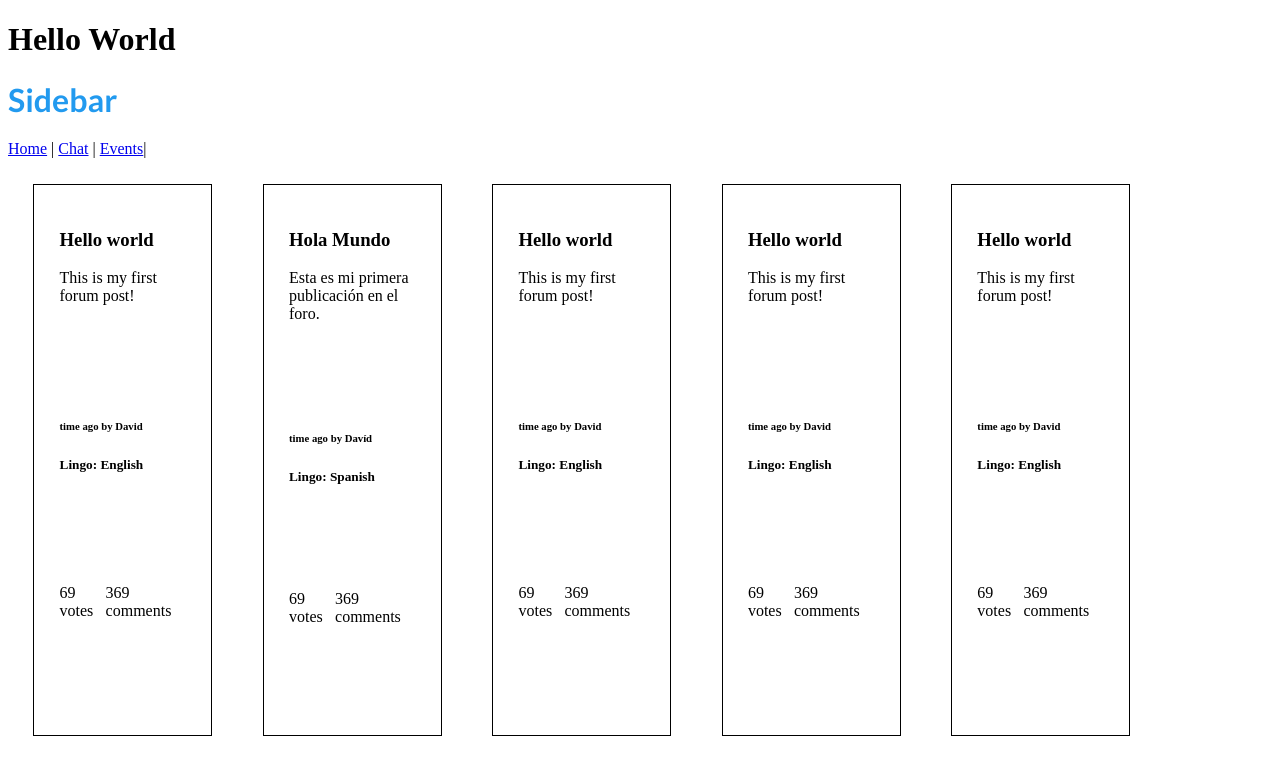
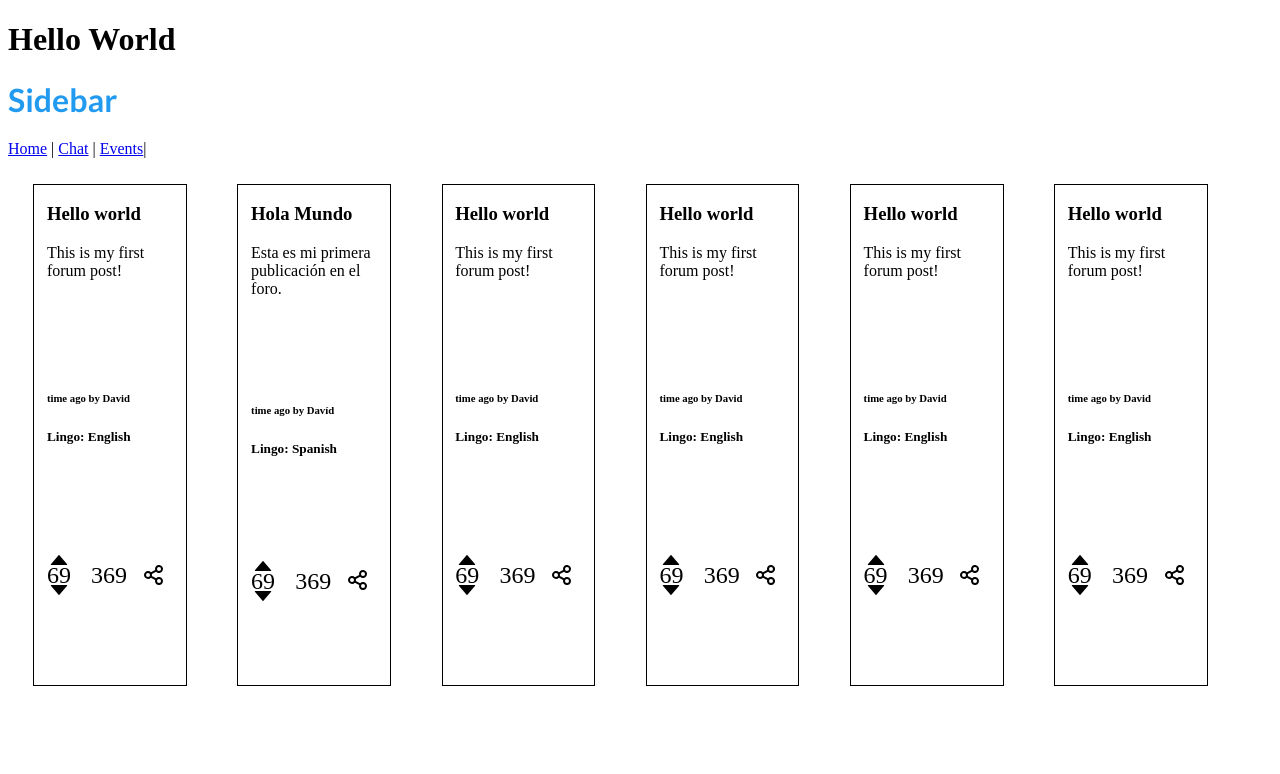
Before and after one commit to Team-Scar/Lingo-Lingo, a React (Create React App) app in the folder client/: page / in a window 1280 px wide. Shown: the top 774 px of the page. Built offline with nearby package versions, Linux system fonts and the light colour scheme.

Commit message:
added react icons

```diff
--- a/client/src/components/forum/Cards.jsx
+++ b/client/src/components/forum/Cards.jsx
@@ -1,6 +1,11 @@
 /* eslint-disable require-jsdoc */
 import React from 'react';
 import './_forums.scss';
+
+import {AiFillCaretUp} from 'react-icons/ai';
+import {AiFillCaretDown} from 'react-icons/ai';
+import {MdOutlineComment} from 'react-icons/md';
+import {RiShareLine} from 'react-icons/ri';
 
 function Cards(props) {
   const {post} = props;
@@ -16,8 +21,18 @@ function Cards(props) {
         <h5>Lingo: {post.language}</h5>
       </div>
       <div className="interaction">
-        <p>{post.votes} votes</p>
-        <p>{post.responses} comments</p>
+        <div className="votes">
+          <AiFillCaretUp className='caretUp'/>
+          <AiFillCaretDown className='caretDown' />
+          <p>{post.votes}</p>
+        </div>
+        <div className="comments">
+          <MdOutlineComment className="commentIcon" />
+          <p>{post.responses}</p>
+        </div>
+        <div className="share">
+          <RiShareLine className="shareIcon" />
+        </div>
       </div>
     </div>
   );
--- a/client/src/components/forum/_forums.scss
+++ b/client/src/components/forum/_forums.scss
@@ -9,7 +9,7 @@
   width: 10%;
   border: 1px solid black;
   margin: 2%;
-  padding: 2%;
+  padding: 0% 1% 0% 1%;
 }
 
 .content {
@@ -21,7 +21,44 @@
 }
 
 .interaction {
+  position: relative;
   width: 100%;
   display: flex;
-  justify-content: space-between;
+  font-size: 1.5em;
+  // justify-content: space-between;
 }
+
+.votes {
+  width: 20%
+}
+
+.caretUp{
+  position: absolute;
+  top: 10px;
+}
+.caretDown {
+  position: absolute;
+  top: 40px;
+}
+
+.comments {
+  margin-left: 15%;
+  display: flex;
+  width: 20%;
+}
+
+.commentIcon {
+  position: relative;
+  transform: scale(2);
+  top: 25px;
+  left: -5px;
+}
+
+.share {
+  margin-left: 20%;
+}
+
+.shareIcon {
+  position: relative;
+  top: 17%
+}
--- a/client/src/zustand.js
+++ b/client/src/zustand.js
@@ -69,6 +69,17 @@ const useForumStore = ((set) => ({
     'user': 'David',
     'language': 'English',
     'jargon': 'Sleep, Dreams, Nightmares',
+  },
+  {
+    'title': 'Hello world',
+    'content': 'This is my first forum post!',
+    'photo': null,
+    'time': 'time ago',
+    'votes': 69,
+    'responses': 369,
+    'user': 'David',
+    'language': 'English',
+    'jargon': 'Sleep, Dreams, Nightmares',
   }],
 
 }));
```
